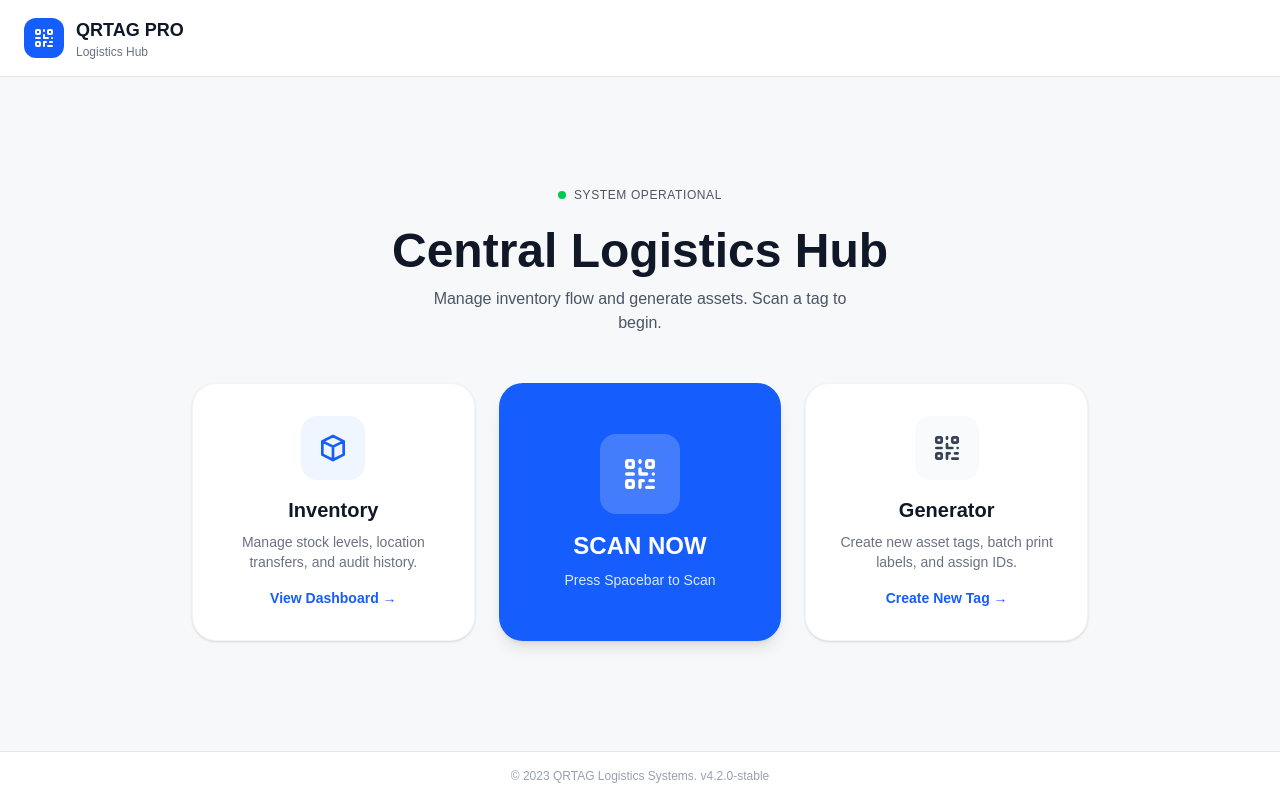
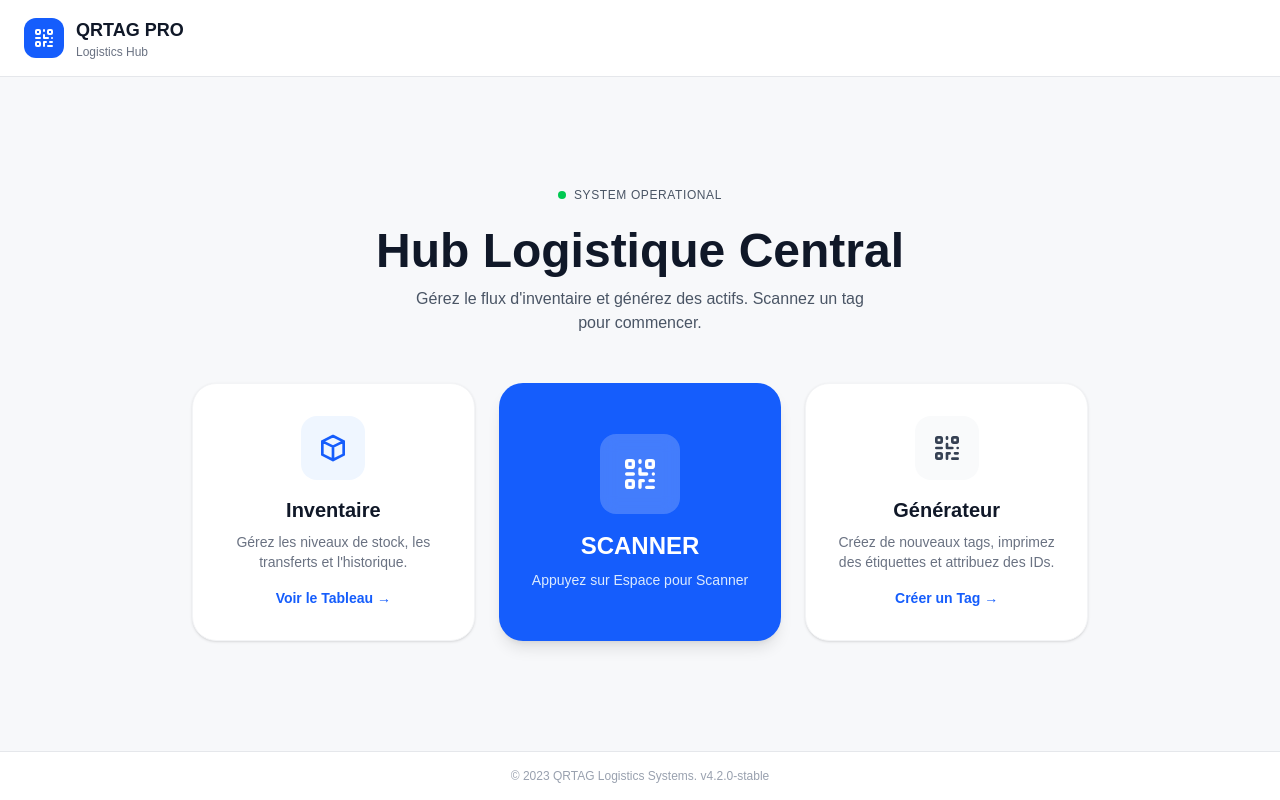
Before and after one commit to yobwweh/qrtag, a Next.js app: page / in a window 1280 px wide. Built offline with nearby package versions, Linux system fonts and the light colour scheme.

Commit message:
feat: Complete French translation

```diff
--- a/src/app/dashboard/page.tsx
+++ b/src/app/dashboard/page.tsx
@@ -90,21 +90,21 @@ export default function DashboardPage() {
             className={`px-4 py-2 rounded-full font-semibold text-sm transition-colors ${filter === "all" ? "bg-blue-600 text-white" : "bg-white text-gray-700 hover:bg-gray-50 border border-gray-200"
               }`}
           >
-            All Items
+            Tous
           </button>
           <button
             onClick={() => setFilter("assigned")}
             className={`px-4 py-2 rounded-full font-semibold text-sm transition-colors ${filter === "assigned" ? "bg-blue-600 text-white" : "bg-white text-gray-700 hover:bg-gray-50 border border-gray-200"
               }`}
           >
-            In Stock
+            En Stock
           </button>
           <button
             onClick={() => setFilter("free")}
             className={`px-4 py-2 rounded-full font-semibold text-sm transition-colors ${filter === "free" ? "bg-blue-600 text-white" : "bg-white text-gray-700 hover:bg-gray-50 border border-gray-200"
               }`}
           >
-            Available
+            Disponibles
           </button>
           <div className="ml-auto">
             <Link
--- a/src/app/page.tsx
+++ b/src/app/page.tsx
@@ -30,10 +30,10 @@ export default function HomePage() {
 
         {/* TITLE */}
         <h2 className="text-4xl md:text-5xl font-black text-gray-900 text-center mb-3">
-          Central Logistics Hub
+          Hub Logistique Central
         </h2>
         <p className="text-gray-600 text-center max-w-md mb-12">
-          Manage inventory flow and generate assets. Scan a tag to begin.
+          Gérez le flux d'inventaire et générez des actifs. Scannez un tag pour commencer.
         </p>
 
         {/* CARDS GRID */}
@@ -46,12 +46,12 @@ export default function HomePage() {
                   <path strokeLinecap="round" strokeLinejoin="round" strokeWidth={2} d="M20 7l-8-4-8 4m16 0l-8 4m8-4v10l-8 4m0-10L4 7m8 4v10M4 7v10l8 4" />
                 </svg>
               </div>
-              <h3 className="text-xl font-bold text-gray-900 mb-2">Inventory</h3>
+              <h3 className="text-xl font-bold text-gray-900 mb-2">Inventaire</h3>
               <p className="text-sm text-gray-500 mb-4">
-                Manage stock levels, location transfers, and audit history.
+                Gérez les niveaux de stock, les transferts et l'historique.
               </p>
               <span className="text-blue-600 font-semibold text-sm inline-flex items-center gap-1">
-                View Dashboard →
+                Voir le Tableau →
               </span>
             </div>
           </Link>
@@ -65,8 +65,8 @@ export default function HomePage() {
                   <path strokeLinecap="round" strokeLinejoin="round" strokeWidth={2} d="M12 4v1m6 11h2m-6 0h-2v4m0-11v3m0 0h.01M12 12h4.01M16 20h4M4 12h4m12 0h.01M5 8h2a1 1 0 001-1V5a1 1 0 00-1-1H5a1 1 0 00-1 1v2a1 1 0 001 1zm12 0h2a1 1 0 001-1V5a1 1 0 00-1-1h-2a1 1 0 00-1 1v2a1 1 0 001 1zM5 20h2a1 1 0 001-1v-2a1 1 0 00-1-1H5a1 1 0 00-1 1v2a1 1 0 001 1z" />
                 </svg>
               </div>
-              <h3 className="text-2xl font-black text-white mb-2">SCAN NOW</h3>
-              <p className="text-sm text-blue-100">Press Spacebar to Scan</p>
+              <h3 className="text-2xl font-black text-white mb-2">SCANNER</h3>
+              <p className="text-sm text-blue-100">Appuyez sur Espace pour Scanner</p>
             </div>
           </Link>
 
@@ -78,12 +78,12 @@ export default function HomePage() {
                   <path strokeLinecap="round" strokeLinejoin="round" strokeWidth={2} d="M12 4v1m6 11h2m-6 0h-2v4m0-11v3m0 0h.01M12 12h4.01M16 20h4M4 12h4m12 0h.01M5 8h2a1 1 0 001-1V5a1 1 0 00-1-1H5a1 1 0 00-1 1v2a1 1 0 001 1zm12 0h2a1 1 0 001-1V5a1 1 0 00-1-1h-2a1 1 0 00-1 1v2a1 1 0 001 1zM5 20h2a1 1 0 001-1v-2a1 1 0 00-1-1H5a1 1 0 00-1 1v2a1 1 0 001 1z" />
                 </svg>
               </div>
-              <h3 className="text-xl font-bold text-gray-900 mb-2">Generator</h3>
+              <h3 className="text-xl font-bold text-gray-900 mb-2">Générateur</h3>
               <p className="text-sm text-gray-500 mb-4">
-                Create new asset tags, batch print labels, and assign IDs.
+                Créez de nouveaux tags, imprimez des étiquettes et attribuez des IDs.
               </p>
               <span className="text-blue-600 font-semibold text-sm inline-flex items-center gap-1">
-                Create New Tag →
+                Créer un Tag →
               </span>
             </div>
           </Link>
--- a/src/app/scan/[id]/page.tsx
+++ b/src/app/scan/[id]/page.tsx
@@ -42,7 +42,7 @@ export default function ScanPage({ params }: { params: Promise<{ id: string }> }
           <div className="flex items-center gap-2">
             <button className={`px-3 py-1 rounded-lg text-xs font-semibold ${tag.isAssigned ? "bg-green-50 text-green-700" : "bg-gray-100 text-gray-500"
               }`}>
-              {tag.isAssigned ? "● Active" : "Inactive"}
+              {tag.isAssigned ? "● Actif" : "Inactif"}
             </button>
           </div>
         </div>
@@ -65,7 +65,7 @@ export default function ScanPage({ params }: { params: Promise<{ id: string }> }
             <svg className="w-4 h-4" fill="none" stroke="currentColor" viewBox="0 0 24 24">
               <path strokeLinecap="round" strokeLinejoin="round" strokeWidth={2} d="M12 8v4l3 3m6-3a9 9 0 11-18 0 9 9 0 0118 0z" />
             </svg>
-            Scanned just now
+            Scanné à l'instant
           </p>
         </div>
 
```
